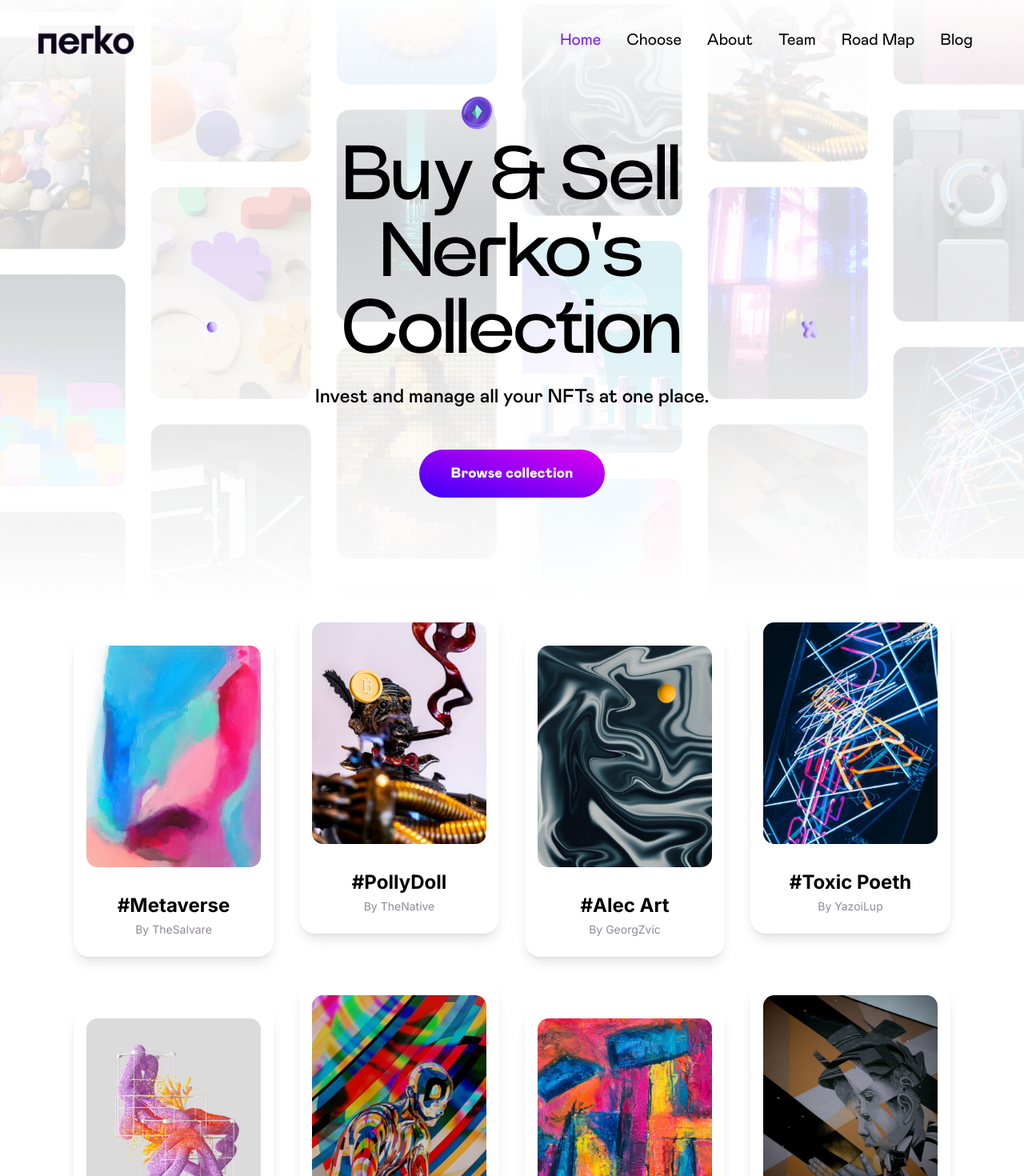
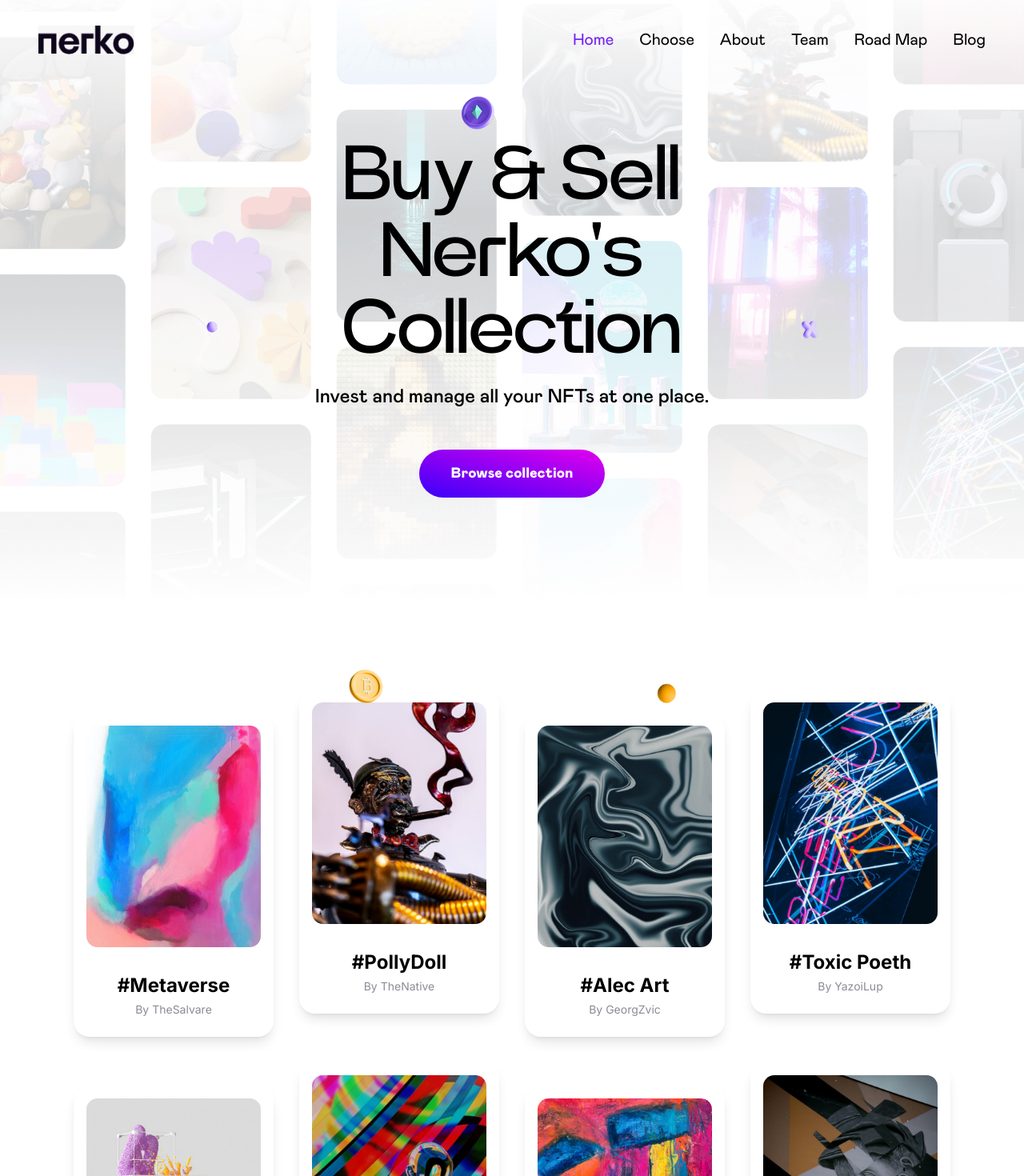
Before and after one commit to GustaChiroli/nerkolandingpage, a Next.js app: page / in a window 1280 px wide. Shown: the top 1470 px of the page at 80% size. Built offline with nearby package versions, Linux system fonts and the light colour scheme.

Commit message:
background contido dentro da primeira session

```diff
--- a/app/_components/Background.tsx
+++ /dev/null
@@ -1,13 +0,0 @@
-import Image from "next/image";
-
-const Background = () => {
-    return (
-        <div>
-            <div className="w-full pointer-events-none select-none bg-center bg-cover">
-                <Image src='/images/background.png' alt="background" fill className="object-cover opacity-20 z-[-1]" />
-            </div>
-        </div>
-    );
-}
-
-export default Background;
--- a/app/_components/Navbar.tsx
+++ b/app/_components/Navbar.tsx
@@ -14,7 +14,7 @@ const Navbar = () => {
                         <h1 className=" hover:text-[#741FF5] px-4 content-center text-xl font-MabryPro-Regular">About</h1>
                         <h1 className=" hover:text-[#741FF5] px-4 content-center text-xl font-MabryPro-Regular">Team</h1>
                         <h1 className=" hover:text-[#741FF5] px-4 content-center text-xl font-MabryPro-Regular">Road Map</h1>
-                        <h1 className=" hover:text-[#741FF5] px-4 content-center text-xl font-MabryPro-Regular">Blog</h1>
+                        <h1 className=" hover:text-[#741FF5] pl-4 content-center text-xl font-MabryPro-Regular">Blog</h1>
                     </div>
                 </div>
 
--- a/app/sessions/FirstSession.tsx
+++ b/app/sessions/FirstSession.tsx
@@ -1,10 +1,12 @@
 import Image from "next/image";
 const FirstSession = () => {
   return (
+    <div className="w-full h-full justify-center text-center pb-[40px] mt-[82px] mb-[80px] overflow-hidden">
         <div>
             <div className="w-full pointer-events-none select-none bg-center bg-cover">
-                <Image src='/images/background.png' alt="background" fill className="object-cover opacity-20 z-[-1]" />
-                <div className="w-full h-full justify-center text-center mt-[82px] mb-[80px]">
+                <Image src='/images/background.png' alt="background" fill className=" object-cover opacity-20 z-[-1]" />
+            </div>
+        </div>
       <div className=" flex justify-center">
         <div className=" flex w-64 justify-center">
           <div className=" flex top-[15%] left-[45%] absolute">
@@ -42,9 +44,6 @@ const FirstSession = () => {
 
       </div>
     </div>
-
-            </div>
-        </div>
   );
 };
 
--- a/app/sessions/SecondSession.tsx
+++ b/app/sessions/SecondSession.tsx
@@ -2,7 +2,7 @@ import Card from "../_components/SecondSession/Card";
 const alignbot = "mt-[29px]"
 const FirstSession = () => {
   return (
-    <div className="flex justify-center" >
+    <div className="flex justify-center pt-[60px]" >
 
       <div className="flex flex-wrap justify-center gap-8 pt-[60px] pb-[80px] max-w-[1200px]">
         <Card align={alignbot} imag="/images/secondSession/06.jpg" title="#Metaverse" sub="By TheSalvare" />
```
Lines whose indentation alone changed are shown as unchanged.
